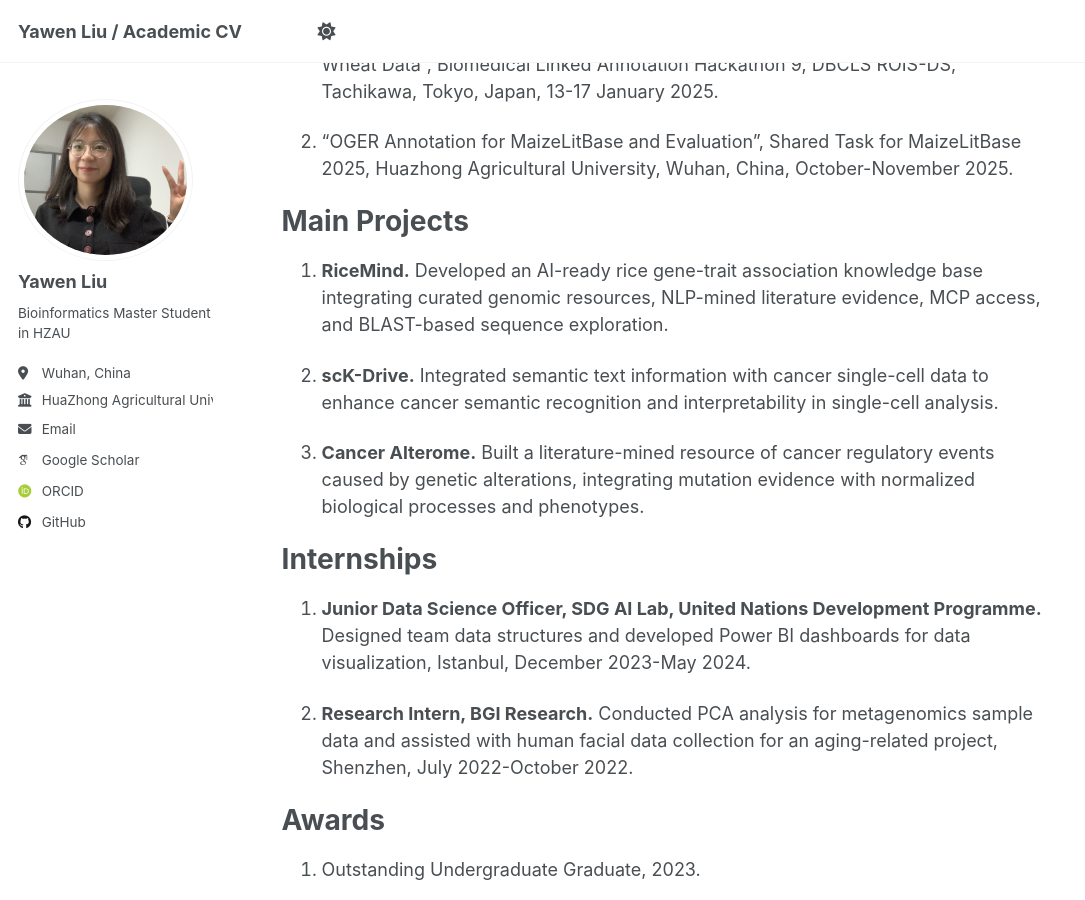
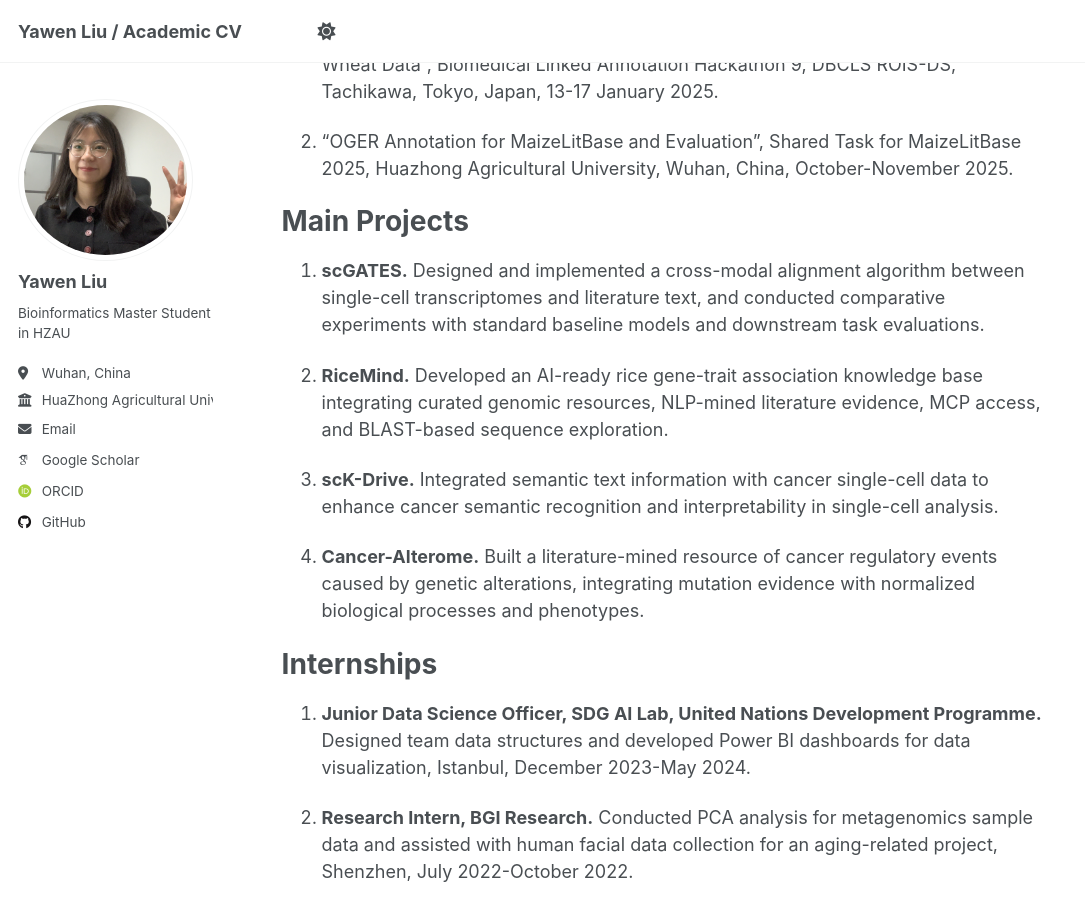
Before and after one commit to muhaha2/YawenLiu.github.io, a Jekyll site: the page built from _pages/about.md, in a window 1280 px wide and 900 px high, scrolled down 748 px. Shown: the whole window, without its empty margins (0-1085 px from the left). Built offline with Jekyll 4.4.1, drawn with Linux system fonts in a browser that asks for light colours; some web fonts are replaced.

Commit message:
Update academic CV

```diff
--- a/_pages/about.md
+++ b/_pages/about.md
@@ -28,11 +28,13 @@ Conference Presentations
 
 Main Projects
 ======
-1. <strong>RiceMind.</strong> Developed an AI-ready rice gene-trait association knowledge base integrating curated genomic resources, NLP-mined literature evidence, MCP access, and BLAST-based sequence exploration.
+1. <strong>scGATES.</strong> Designed and implemented a cross-modal alignment algorithm between single-cell transcriptomes and literature text, and conducted comparative experiments with standard baseline models and downstream task evaluations.
 
-2. <strong>scK-Drive.</strong> Integrated semantic text information with cancer single-cell data to enhance cancer semantic recognition and interpretability in single-cell analysis.
+2. <strong>RiceMind.</strong> Developed an AI-ready rice gene-trait association knowledge base integrating curated genomic resources, NLP-mined literature evidence, MCP access, and BLAST-based sequence exploration.
 
-3. <strong>Cancer Alterome.</strong> Built a literature-mined resource of cancer regulatory events caused by genetic alterations, integrating mutation evidence with normalized biological processes and phenotypes.
+3. <strong>scK-Drive.</strong> Integrated semantic text information with cancer single-cell data to enhance cancer semantic recognition and interpretability in single-cell analysis.
+
+4. <strong>Cancer-Alterome.</strong> Built a literature-mined resource of cancer regulatory events caused by genetic alterations, integrating mutation evidence with normalized biological processes and phenotypes.
 
 Internships
 ======
```
